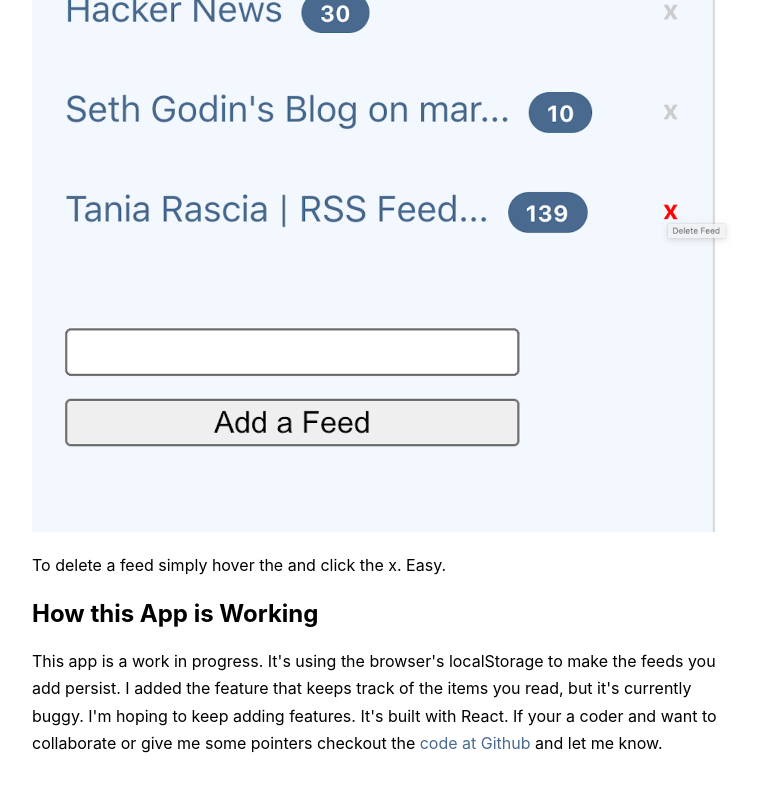
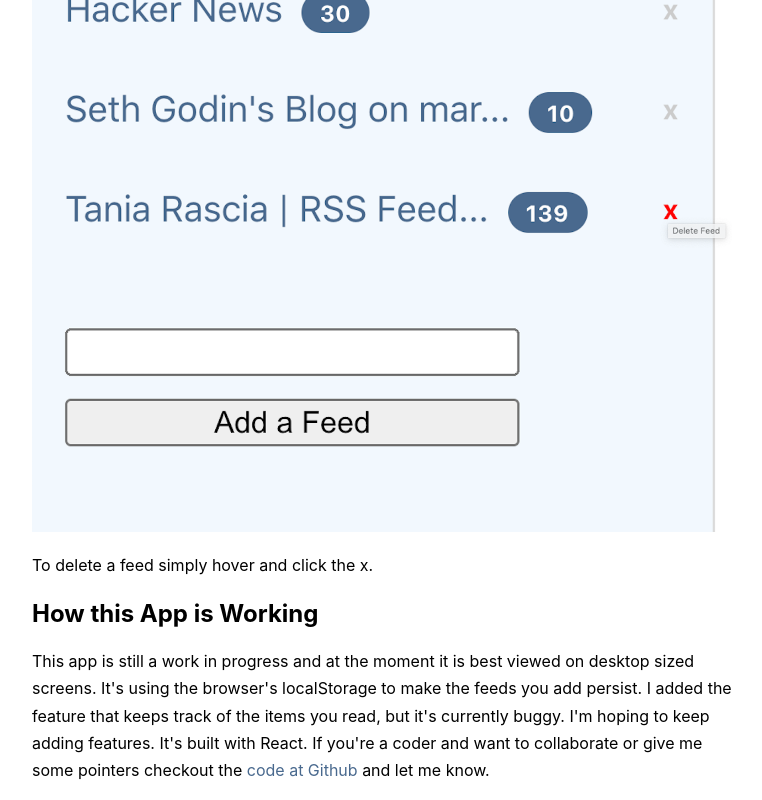
Before and after one commit to yarocruz/channel, a React (Create React App) app: page /guide in a window 1280 px wide. Shown: the part 1071-1871 px from the top of the page, without its empty margins (8-770 px from the left). Before the commit the page ends 1844 px from the top, so only its background shows below. Built offline with nearby package versions, Linux system fonts and the light colour scheme.

Commit message:
fixed some typos. made some edits

```diff
--- a/src/pages/Guide.js
+++ b/src/pages/Guide.js
@@ -17,17 +17,17 @@
                         valid, you will get a browser alert (currently working on nicer solution) indicating that
                         the feed is not valid. A typical feed link could look like this <a href="https://whatthefuck.is/feed.xml">https://whatthefuck.is/feed.xml</a> Just make sure the link
                         is an actual rss feed address instead of the url of page. Most blogs have an
-                        RSS feed link and you can find the link in the navigation. Be aware however some sites bury them in
+                        RSS feed link somewhere in their navigation. Be aware however some sites bury them in
                         the footer somewhere. Some sites simply don't have an RSS feed.</p>
 
                     <h2>Deleting a Feed</h2>
                     <img style={{ maxWidth: '100%'}} src={DeleteFeed} alt="screenshot of input field"/>
-                    <p>To delete a feed simply hover the and click the x. Easy.</p>
+                    <p>To delete a feed simply hover and click the x.</p>
 
                     <h2>How this App is Working</h2>
-                    <p>This app is a work in progress. It's using the browser's localStorage to make the feeds you add persist.
+                    <p>This app is still a work in progress and at the moment it is best viewed on desktop sized screens. It's using the browser's localStorage to make the feeds you add persist.
                         I added the feature that keeps track of the items you read, but it's currently buggy. I'm hoping
-                        to keep adding features. It's built with React. If your a coder and want to collaborate or give me
+                        to keep adding features. It's built with React. If you're a coder and want to collaborate or give me
                         some pointers checkout the <a href="https://github.com/yarocruz/channel">code at Github</a> and let me know.</p>
                 </div>
             </div>
```
